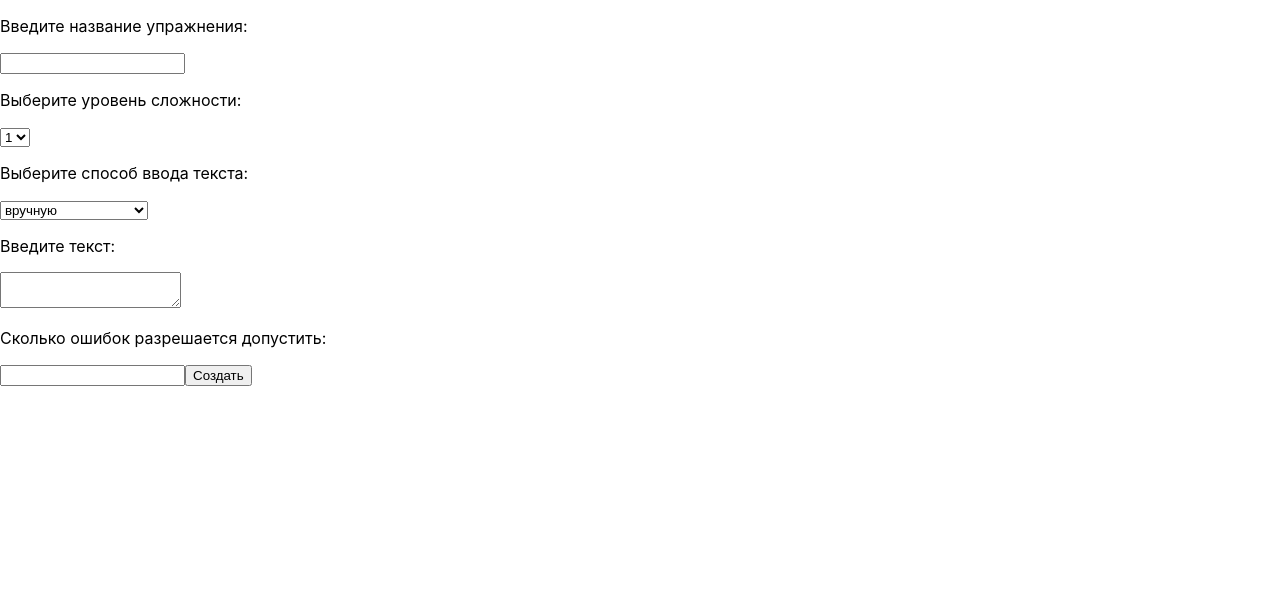
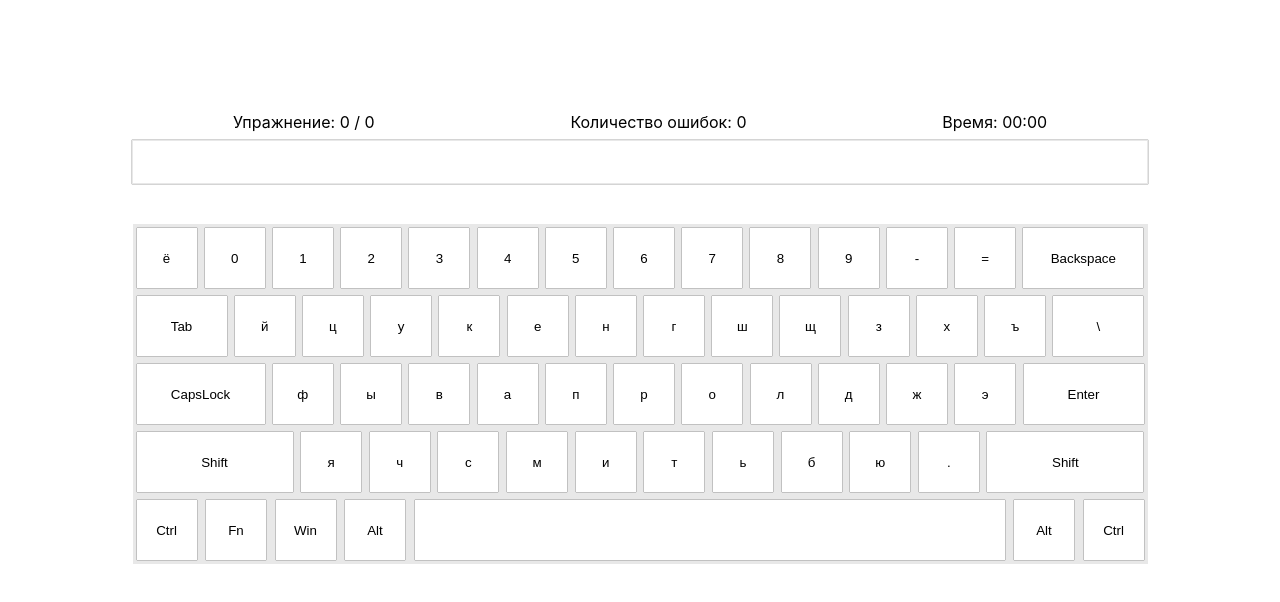
Before and after one commit to FrontiMaxim/keyboard-trainer, a React (Create React App) app: page / in a window 1280 px wide. Shown: the top 602 px of the page. Built offline with nearby package versions, Linux system fonts and the light colour scheme.

Commit message:
Сreated the structure of the Trainer page

```diff
--- a/src/App.jsx
+++ b/src/App.jsx
@@ -1,12 +1,14 @@
 import React from "react";
 import ConstructorLevel from "./components/ConstructorLevel/ConstructorLevel";
 import ConstructorTask from "./components/ConstructorTask/ConstructorTask";
+import Trainer from "./pages/Trainer/Trainer";
+
 
 
 function App() {
   return (
     <div className="App">
-      <ConstructorTask />
+      <Trainer />
     </div>
   );
 }
--- /dev/null
+++ b/src/components/Keyboard/Keyboard.css
@@ -0,0 +1,45 @@
+.keyboard {
+    display: flex;
+    width: 1015px;
+    flex-wrap: wrap;
+    background-color: #e8e8e8;
+    justify-content: space-between;
+    margin-top: 5vh;
+}
+
+.keyboard_key {
+    width: 60px;
+    height: 60px;
+    margin: 4px;
+    background-color: #fff;
+    border: none;
+    box-shadow: 0 0 1px #000;
+}
+
+[id="8"], [id="13"] {
+    width: 120px;
+}
+
+[id="92"] {
+    width: 90px;
+}
+
+[id="9"] {
+    width: 90px;
+}
+
+[id="20"] {
+    width: 128px;
+}
+
+[id="16"] {
+    width: 156px;
+}
+
+[id="32"] {
+    width: 590px;
+}
+
+.key_active {
+    background-color:aqua;
+}
--- /dev/null
+++ b/src/components/Keyboard/Keyboard.jsx
@@ -0,0 +1,24 @@
+import React from 'react'
+import {keys} from './infoKeys';
+import './Keyboard.css';
+
+function Keyboard() {
+
+
+  return (
+    <div className="keyboard">
+        {
+            keys.map(({code, value}, index) =>
+            <button
+            key={`${index}${code}`}
+            id={code}
+            className="keyboard_key"
+            >
+              {value}
+            </button>)
+        }
+    </div>
+  )
+}
+
+export default Keyboard
--- /dev/null
+++ b/src/components/PanelTrainer/PanelTrainer.css
@@ -0,0 +1,7 @@
+.panel_trainer {
+    width: 1010px;
+    display: flex;
+    justify-content: space-around;
+    margin-top: 14vh;
+    margin-bottom: 1vh;
+}
--- /dev/null
+++ b/src/components/PanelTrainer/PanelTrainer.jsx
@@ -0,0 +1,27 @@
+import React from 'react';
+import './PanelTrainer.css';
+
+function PanelTrainer({length = 0, recruited = 0, error = 0, time = '00:00'}) {
+  return (
+    <div className='panel_trainer'>
+
+        <div className='panel_trainer_length'>
+            <span>Упражнение: </span>
+            {length} / {recruited}
+        </div>
+
+        <div className='panel_trainer_error'>
+            <span>Количество ошибок: </span>
+            {error}
+        </div>
+
+        <div className='panel_trainer_time'>
+            <span>Время: </span>
+            {time}
+        </div>
+
+    </div>
+  )
+}
+
+export default PanelTrainer;
--- /dev/null
+++ b/src/components/Textboard/Textboard.css
@@ -0,0 +1,7 @@
+.textboard {
+    height: 40px;
+    width: 1010px;
+    border: 1px solid #e8e8e8;
+    box-shadow: 0 0 1px #000;
+    outline: none;
+}
--- /dev/null
+++ b/src/components/Textboard/Textboard.jsx
@@ -0,0 +1,10 @@
+import React from 'react';
+import './Textboard.css';
+
+function Textboard() {
+  return (
+    <input type="text" className='textboard' readOnly/>
+  )
+}
+
+export default Textboard;
--- /dev/null
+++ b/src/pages/Trainer/Trainer.css
@@ -0,0 +1,7 @@
+.trainer {
+    width: 100vw;
+    height: 100vh;
+    display: flex;
+    flex-direction: column;
+    align-items: center;
+}
--- /dev/null
+++ b/src/pages/Trainer/Trainer.jsx
@@ -0,0 +1,18 @@
+import React from 'react';
+import PanelTrainer from '../../components/PanelTrainer/PanelTrainer';
+import Textboard from '../../components/Textboard/Textboard';
+import Keyboard from '../../components/Keyboard/Keyboard';
+
+import './Trainer.css';
+
+function Trainer() {
+  return (
+    <div className='trainer'>
+        <PanelTrainer />
+        <Textboard />
+        <Keyboard />
+    </div>
+  )
+}
+
+export default Trainer
```
